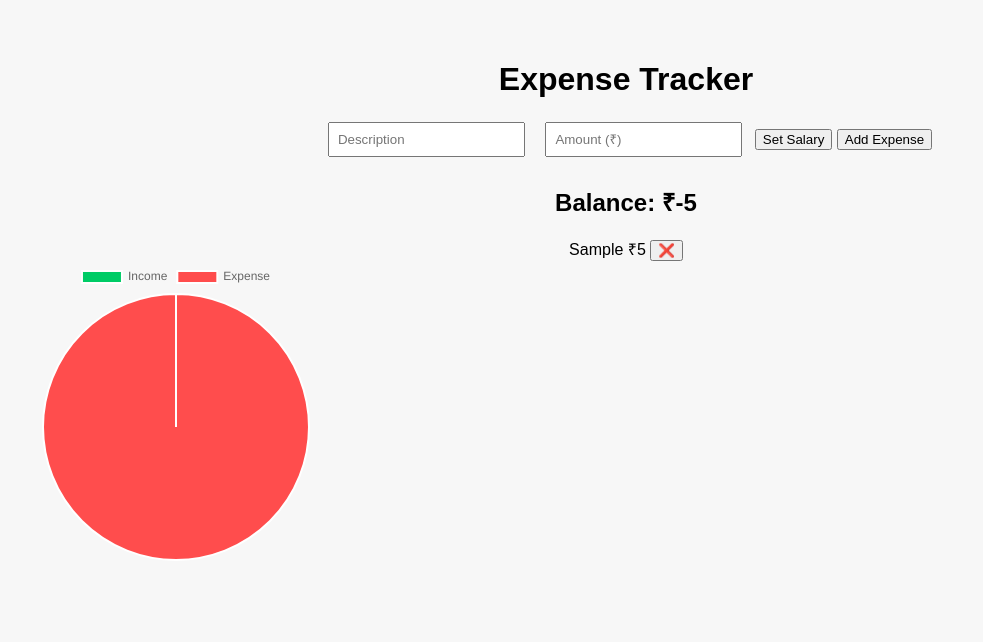
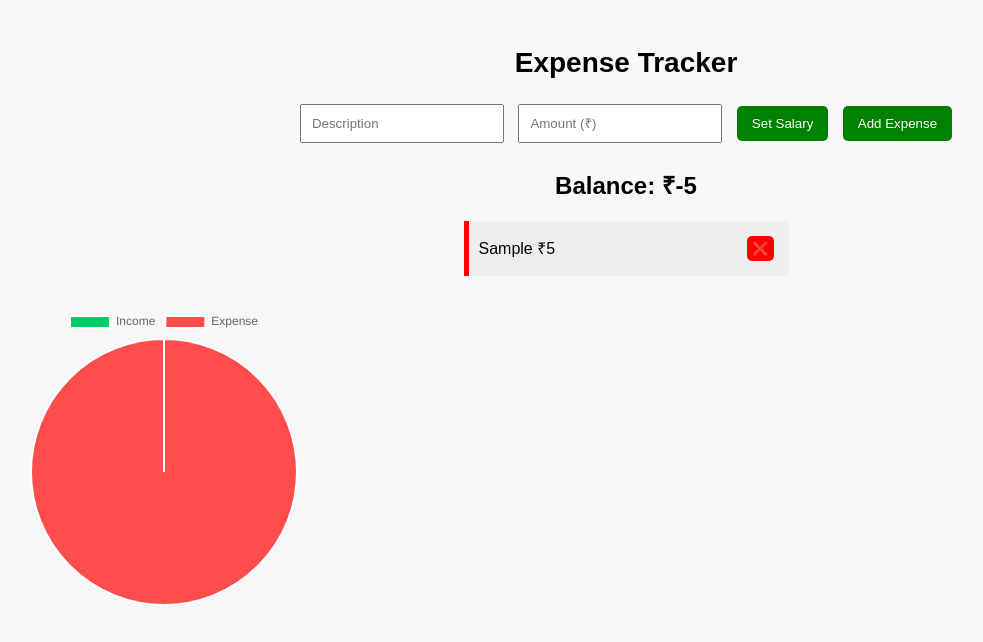
Before and after one commit to Atharva-Gore/Expense-Tracker, a plain HTML site: page index.html in a window 1280 px wide. Both pictures are taken after typing "Sample", "5" into the empty fields and a click on the button "Add Expense". Shown: the whole page, without its empty margins (14-997 px from the left). Drawn offline with nearby package versions, Linux system fonts and the light colour scheme.

Commit message:
Update style.css

```diff
--- a/style.css
+++ b/style.css
@@ -1,57 +1,62 @@
 body {
   font-family: Arial, sans-serif;
   text-align: center;
-  padding: 2rem;
-  background: #f7f7f7;
+  background-color: #f7f7f7;
+  padding: 20px;
 }
 
 h1 {
-  margin-bottom: 1rem;
+  font-size: 28px;
 }
 
-.form {
-  margin-bottom: 1rem;
+.input-group {
+  margin: 20px 0;
 }
 
 input {
-  padding: 0.5rem;
-  margin: 0.5rem;
+  padding: 10px;
+  margin: 5px;
+  width: 180px;
 }
 
-.btn-group button {
-  padding: 0.5rem 1rem;
-  margin: 0.3rem;
+button {
+  padding: 10px 15px;
+  margin: 5px;
   border: none;
-  background-color: #3498db;
   color: white;
+  background-color: green;
   cursor: pointer;
+  border-radius: 5px;
 }
 
-.btn-group button:hover {
-  background-color: #2980b9;
+button:hover {
+  background-color: darkgreen;
 }
 
-#list {
-  margin-top: 1rem;
-  max-width: 400px;
-  margin-left: auto;
-  margin-right: auto;
-  text-align: left;
-}
-
-.entry {
+.transaction {
+  background: #eee;
+  padding: 10px;
+  margin: 10px auto;
+  width: 300px;
   display: flex;
   justify-content: space-between;
-  padding: 0.5rem;
-  margin: 0.3rem 0;
-  background: #eee;
+  align-items: center;
   border-left: 5px solid;
 }
 
-.income {
+.transaction.income {
   border-color: green;
 }
 
-.expense {
+.transaction.expense {
   border-color: red;
 }
+
+.transaction button {
+  background-color: red;
+  padding: 5px;
+}
+
+canvas {
+  margin-top: 30px;
+}
```
